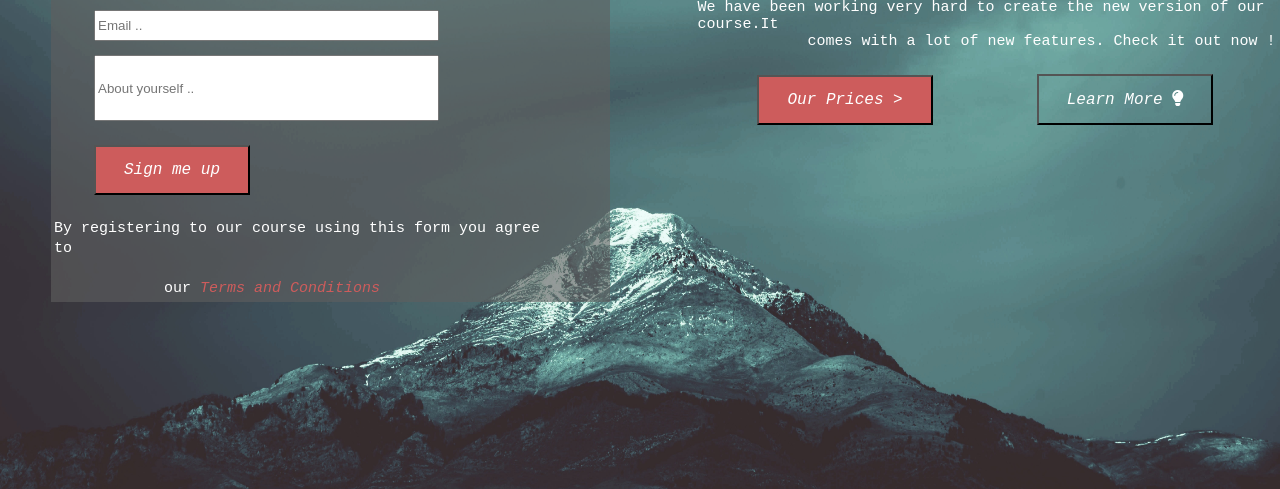
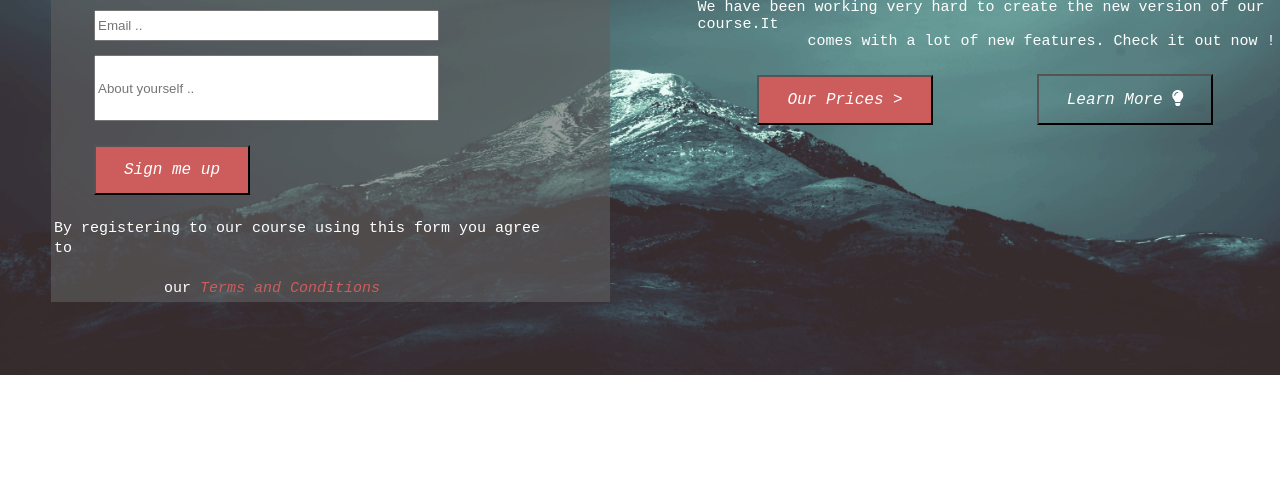
Before and after one commit to ajroudiines/example-of-template-2, a plain HTML site: page index.html in a window 1280 px wide. Shown: the part 311-800 px from the top of the page. Drawn offline with Linux system fonts and the light colour scheme; a script that the page names is missing.

Commit message:
first commit

```diff
--- a/assets/css/main.css
+++ b/assets/css/main.css
@@ -1,9 +1,9 @@
 body{
 
     width: 100%;
-    height:150%;
+    height:110%;
     background-image: url("./../img/clouds-cold-dark-540518.jpg");
-    background-size: 100% 150%;
+    background-size: 100% 110%;
    background-repeat: no-repeat;
 
 }
```
